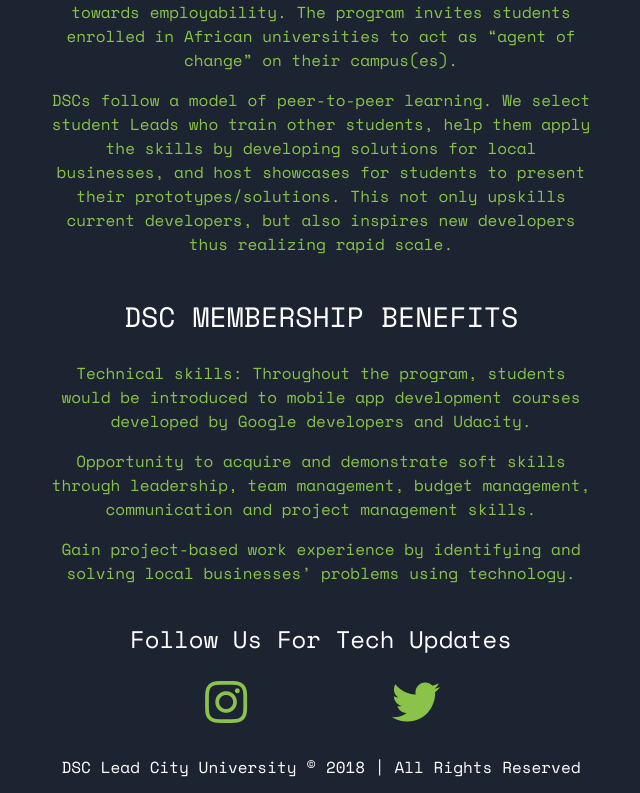
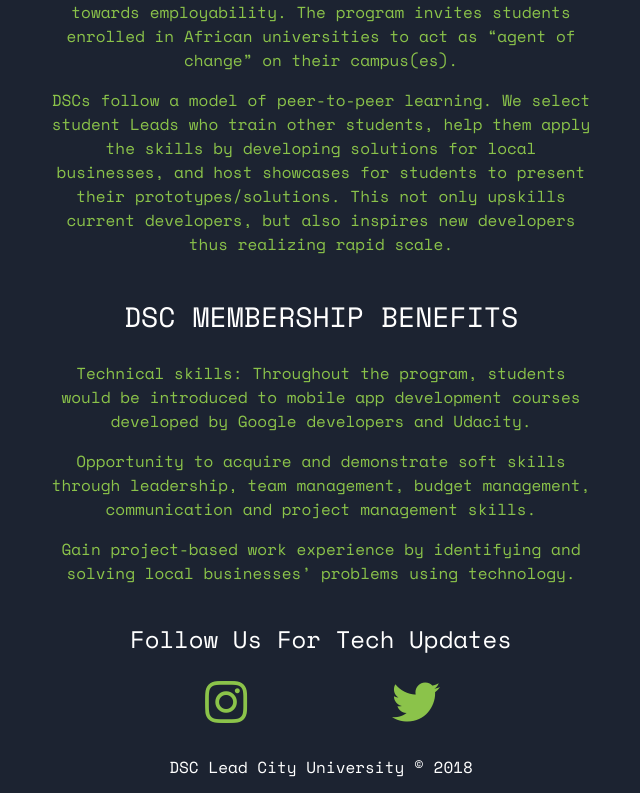
Before and after one commit to dscleadcity/developer-student-club-webapp, a React (Create React App) app: page / in a window 1280 px wide. Shown: the part 794-1587 px from the top of the page, without its empty margins (319-959 px from the left). Built offline with nearby package versions, Linux system fonts and the light colour scheme.

Commit message:
edited Footer

```diff
--- a/src/components/Footer.js
+++ b/src/components/Footer.js
@@ -11,7 +11,7 @@
   render() {
     return(
       <div style={footerStyle}>
-        <h6 class="white-text">DSC Lead City University &copy; 2018 | All Rights Reserved</h6>
+        <h6 class="white-text">DSC Lead City University &copy; 2018</h6>
       </div>
     );
   }
```
